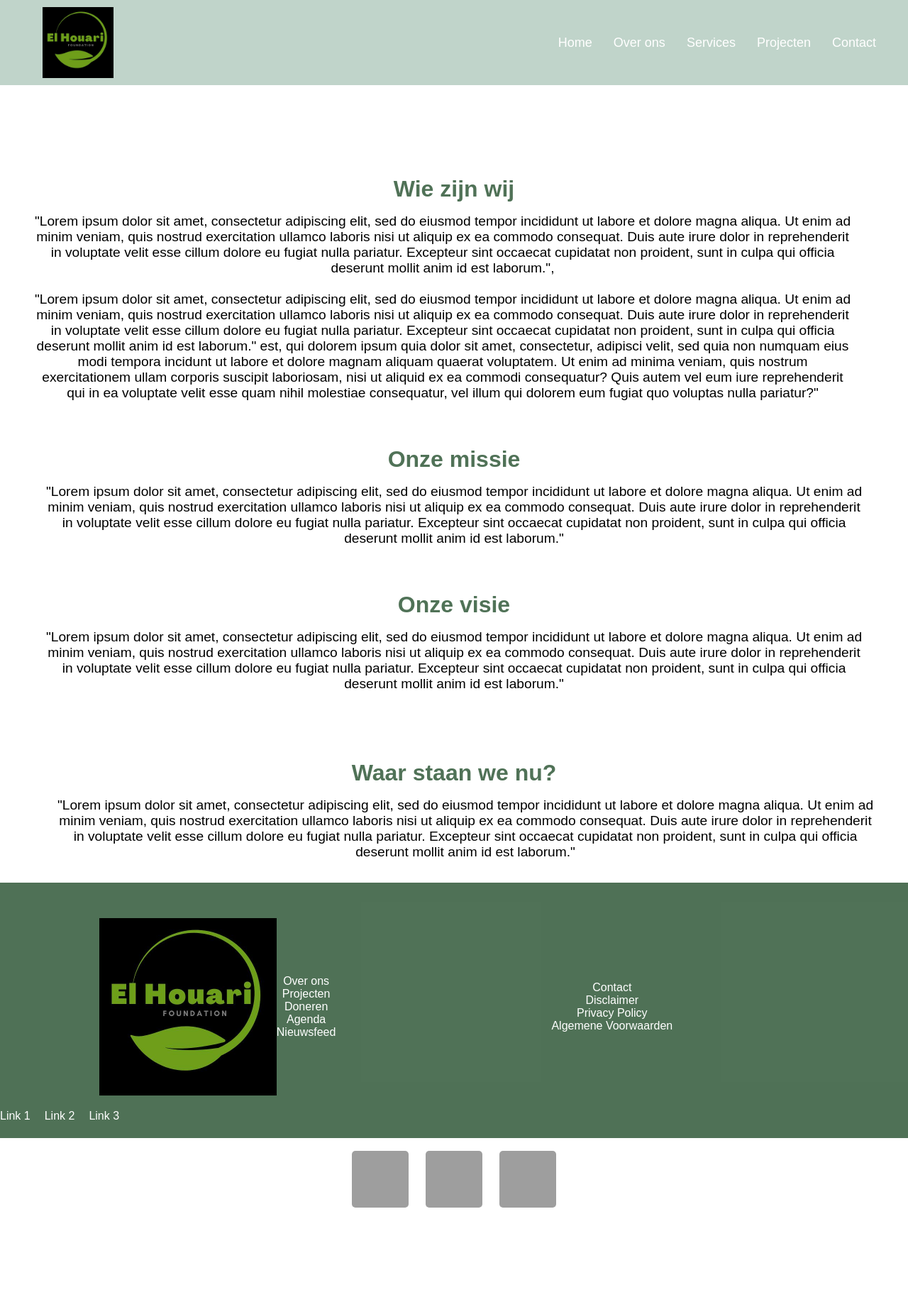
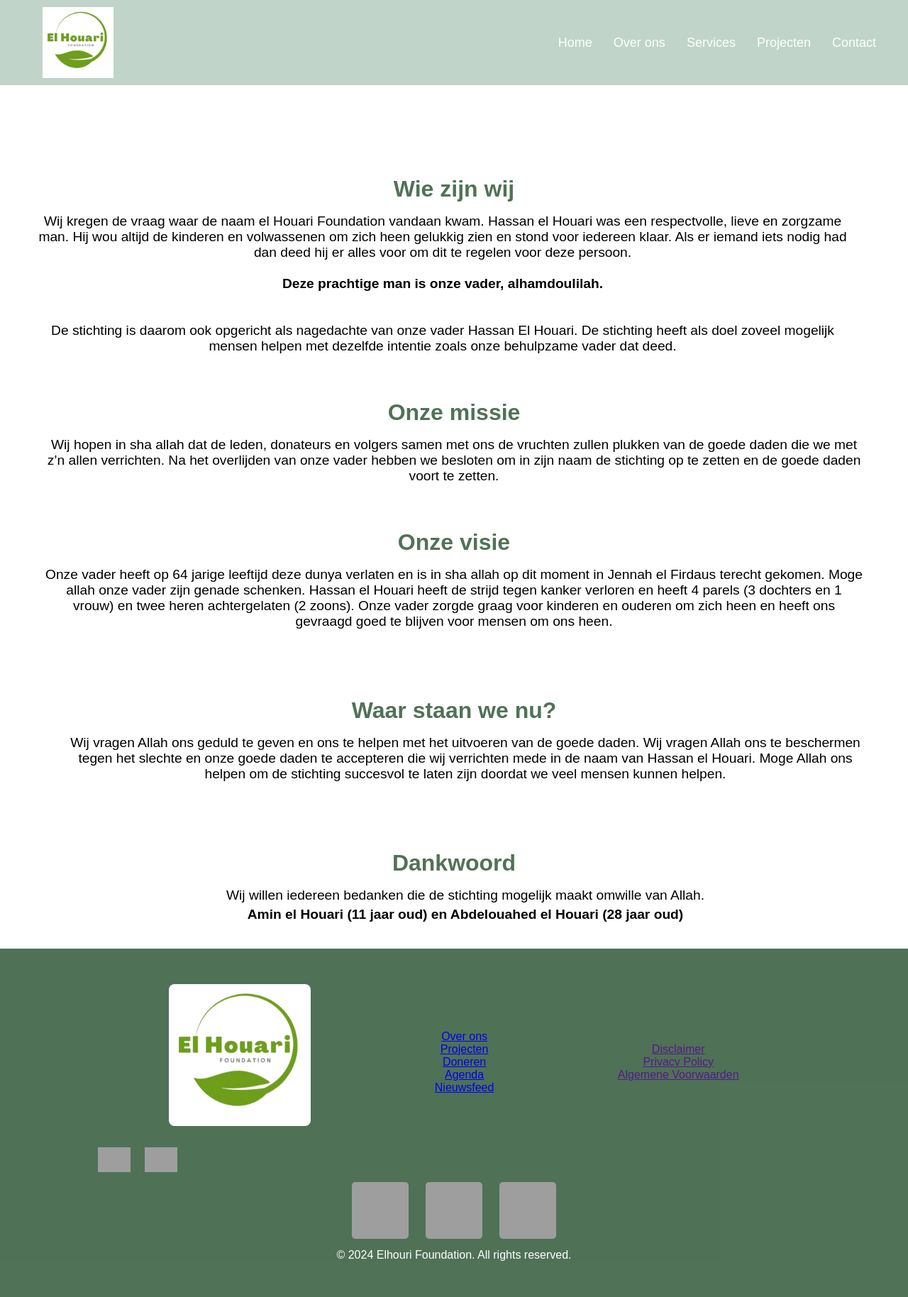
Before and after one commit to Valentstage2024/ElHouariFoundation, a PHP site: page /Aboutus.html in a window 1280 px wide. Shown: the whole page at 71% size. Before the commit the page ends 1702 px from the top, so only its background shows below. Run offline with PHP 8.4, Linux system fonts and the light colour scheme; grey boxes are pictures that could not be loaded.

Commit message:
about us ready

```diff
--- a/Aboutus.html
+++ b/Aboutus.html
@@ -11,7 +11,7 @@
     <header>
         <div class="logo">
             <a href="index.html">
-                <img src="elhouarifoundation.jpeg" alt="Logo" class="logo">
+                <img src="Logo wit.png" alt="Logo" class="logo">
             </a>
         </div>
         <nav>
@@ -27,42 +27,35 @@
 
 <div class="a-container">
     <div class="a-aboutTitle">Wie zijn wij
-        <div class="a-aboutsubTitle">"Lorem ipsum dolor sit amet, consectetur adipiscing elit, sed do eiusmod tempor
-            incididunt ut labore et dolore magna aliqua. Ut enim ad minim veniam, quis nostrud exercitation ullamco
-            laboris nisi ut aliquip ex ea commodo consequat. Duis aute irure dolor in reprehenderit in voluptate velit
-             esse cillum dolore eu fugiat nulla pariatur. Excepteur sint occaecat cupidatat non proident, sunt in culpa
-              qui officia deserunt mollit anim id est laborum.",<br><br>"Lorem ipsum dolor sit amet, consectetur adipiscing elit, sed do eiusmod tempor
-              incididunt ut labore et dolore magna aliqua. Ut enim ad minim veniam, quis nostrud exercitation ullamco
-              laboris nisi ut aliquip ex ea commodo consequat. Duis aute irure dolor in reprehenderit in voluptate velit
-               esse cillum dolore eu fugiat nulla pariatur. Excepteur sint occaecat cupidatat non proident, sunt in culpa
-                qui officia deserunt mollit anim id est laborum." est, qui dolorem ipsum quia dolor sit amet, consectetur,
-                adipisci velit, sed quia non numquam eius modi tempora incidunt ut labore et dolore magnam aliquam quaerat
-                voluptatem. Ut enim ad minima veniam, quis nostrum exercitationem ullam corporis suscipit laboriosam, nisi
-                ut aliquid ex ea commodi consequatur? Quis autem vel eum iure reprehenderit qui in ea voluptate velit esse
-                quam nihil molestiae consequatur, vel illum qui dolorem eum fugiat quo voluptas nulla pariatur?"</div>
+        <div class="a-aboutsubTitle">Wij kregen de vraag waar de naam el Houari Foundation vandaan kwam. Hassan el Houari was een respectvolle, lieve en zorgzame man. Hij wou altijd de kinderen en volwassenen om zich heen gelukkig zien en stond voor iedereen klaar. Als er iemand iets nodig had
+            dan deed hij er alles voor om dit te regelen voor deze persoon.
+           <br><br><div class="a-kopjeoverons">Deze prachtige man is onze vader, alhamdoulilah.</div><br><br>
+
+           De stichting is daarom ook opgericht als nagedachte van onze vader Hassan El Houari. De stichting heeft als doel zoveel mogelijk mensen helpen met dezelfde intentie zoals onze behulpzame vader dat deed.
+           </div>
 
                 <div class="a-missieTitle">Onze missie
-                    <div class="a-missieText">"Lorem ipsum dolor sit amet, consectetur adipiscing elit, sed do eiusmod tempor
-                        incididunt ut labore et dolore magna aliqua. Ut enim ad minim veniam, quis nostrud exercitation ullamco
-                        laboris nisi ut aliquip ex ea commodo consequat. Duis aute irure dolor in reprehenderit in voluptate velit
-                         esse cillum dolore eu fugiat nulla pariatur. Excepteur sint occaecat cupidatat non proident, sunt in culpa
-                          qui officia deserunt mollit anim id est laborum."</div>
+                    <div class="a-missieText">
+                        Wij hopen in sha allah dat de leden, donateurs en volgers samen met ons de vruchten zullen plukken van de goede daden die we met z’n allen verrichten. Na het overlijden van onze vader hebben we besloten om in zijn naam de stichting op te zetten en de goede
+                         daden voort te zetten.
+                        </div>
                 </div>
 
                 <div class="a-visieTitle">Onze visie
-                    <div class="a-visieText">"Lorem ipsum dolor sit amet, consectetur adipiscing elit, sed do eiusmod tempor
-                        incididunt ut labore et dolore magna aliqua. Ut enim ad minim veniam, quis nostrud exercitation ullamco
-                        laboris nisi ut aliquip ex ea commodo consequat. Duis aute irure dolor in reprehenderit in voluptate velit
-                         esse cillum dolore eu fugiat nulla pariatur. Excepteur sint occaecat cupidatat non proident, sunt in culpa
-                          qui officia deserunt mollit anim id est laborum."</div>
+                    <div class="a-visieText">Onze vader heeft op 64 jarige leeftijd deze dunya verlaten en is in sha allah op dit moment in Jennah el Firdaus terecht gekomen. Moge allah onze vader zijn genade schenken. Hassan el Houari heeft de strijd tegen kanker verloren en heeft 4 parels (3 dochters
+                        en 1 vrouw) en twee heren achtergelaten (2 zoons). Onze vader zorgde graag voor kinderen en ouderen om zich heen en heeft ons gevraagd goed te blijven voor mensen om ons heen.
+                       </div>
                 </div>
 
                 <div class="a-standTitle">Waar staan we nu?
-                    <div class="a-standText">"Lorem ipsum dolor sit amet, consectetur adipiscing elit, sed do eiusmod tempor
-                        incididunt ut labore et dolore magna aliqua. Ut enim ad minim veniam, quis nostrud exercitation ullamco
-                        laboris nisi ut aliquip ex ea commodo consequat. Duis aute irure dolor in reprehenderit in voluptate velit
-                         esse cillum dolore eu fugiat nulla pariatur. Excepteur sint occaecat cupidatat non proident, sunt in culpa
-                          qui officia deserunt mollit anim id est laborum."</div>
+                    <div class="a-standText">Wij vragen Allah ons geduld te geven en ons te helpen met het uitvoeren van de goede daden. Wij vragen Allah ons te beschermen tegen het slechte en onze goede daden te accepteren die wij verrichten mede in de naam van Hassan el Houari. Moge Allah ons helpen
+                        om de stichting succesvol te laten zijn doordat we veel mensen kunnen helpen.
+                       </div>
+                </div>
+
+                <div class="a-testoTitle">Dankwoord
+                    <div class="a-testoText">Wij willen iedereen bedanken die de stichting mogelijk maakt omwille van Allah. <br><div class="a-aboutusEnd">Amin el Houari (11 jaar oud) en Abdelouahed el Houari (28 jaar oud)</div>
+                       </div>
                 </div>
 
  </div>
@@ -72,34 +65,36 @@
 
     <footer>
         <div class="footer-text">
-            <img id="a-imgfooter" src="elhouarifoundation.jpeg">
+            <img id="a-imgfooter" src="Logo wit.png">
+
             <div class="footer-widget1">
             <div class="footer-widget">
             </div>
-                <div>Over ons</div>
-                <div>Projecten</div>
-                <div>Doneren</div>
-                <div>Agenda</div>
-                <div>Nieuwsfeed</div>
+                <div><a href="Aboutus.html">Over ons</div></a>
+                <div><a href="project.html">Projecten</div></a>
+                <div><a href="doneer.html">Doneren</div></a>
+                <div><a href="agenda.php">Agenda</div></a>
+                <div><a href="newsfeed.html">Nieuwsfeed</div></a>
             </div>
             <div class="r-footer-widget1">
                 <div class="r-footer-widget">
-                <div>Contact</div>
-                <div>Disclaimer</div>
-                <div>Privacy Policy</div>
-                <div>Algemene Voorwaarden</div>
+                <div><a href="">Disclaimer</div></a>
+                <div><a href="">Privacy Policy</div></a>
+                <div><a href="">Algemene Voorwaarden</div></a>
+            </div>
                 </div>
             </div>
 
         </div>
 
-        <div class="footer-links">
-            <ul>
-                <li><a href="#">Link 1</a></li>
-                <li><a href="#">Link 2</a></li>
-                <li><a href="#">Link 3</a></li>
-            </ul>
-        </div>
+        <div class="footer-socials">
+            <a href="https://www.instagram.com" target="_blank">
+                <img src="https://upload.wikimedia.org/wikipedia/commons/thumb/e/e7/Instagram_logo_2016.svg/2048px-Instagram_logo_2016.svg.png" alt="Instagram" class="social-icon">
+            </a>
+            <a href="https://www.tiktok.com" target="_blank">
+                <img src="https://cdn.pixabay.com/photo/2021/01/30/06/42/tiktok-5962992_1280.png" alt="TikTok" class="social-icon">
+            </a>
+        </div>
 
         <div class="footer-photos">
             <img src="photo1.jpg" alt="Photo 1">
--- a/style.css
+++ b/style.css
@@ -693,62 +693,6 @@
 }
 
 
-/* Footer */
-footer {
-    background-color: #083812b5;
-    color: white;
-    padding: 50px 0;
-    text-align: center;
-    position: relative;
-    bottom: 0;
-    left: 0;
-    width: 100%;
-    margin-top: 2rem;
-    height: 45vh;
-}
-
-.footer-text {
-    display: flex;
-    justify-content: center;
-    margin-left: -12rem;
-}
-
-.footer-text h2 {
-    font-size: 2em;
-    margin-bottom: 10px;
-}
-
-.footer-text p {
-    font-size: 1.2em;
-}
-
-.footer-links ul {
-    list-style: none;
-    margin-bottom: 30px;
-    display: flex;
-    flex-direction: row;
-    justify-content: flex-start;
-}
-
-.footer-links ul li {
-    display: inline;
-}
-
-.footer-links ul li a {
-    color: white;
-    text-decoration: none;
-}
-
-.footer-photos img {
-    width: 80px;
-    height: 80px;
-    margin: 10px;
-    border-radius: 5px;
-    object-fit: cover;
-}
-
-
-
 @media (max-width: 768px) {
     .sponsor-list {
         justify-content: flex-start; /* Zorg ervoor dat de items aan de linkerkant beginnen */
@@ -1479,52 +1423,6 @@
 }
 
 
-/* Footer */
-footer {
-    background-color: #083812b5;
-    color: white;
-    padding: 50px 0;
-    text-align: center;
-}
-
-.footer-text {
-    margin-bottom: 20px;
-}
-
-.footer-text h2 {
-    font-size: 2em;
-    margin-bottom: 10px;
-}
-
-.footer-text p {
-    font-size: 1.2em;
-}
-
-.footer-links ul {
-    list-style: none;
-    margin-bottom: 30px;
-}
-
-.footer-links ul li {
-    display: inline;
-    margin-right: 20px;
-}
-
-.footer-links ul li a {
-    color: white;
-    text-decoration: none;
-}
-
-.footer-photos img {
-    width: 80px;
-    height: 80px;
-    margin: 10px;
-    border-radius: 5px;
-    object-fit: cover;
-}
-
-
-
 @media (max-width: 768px) {
     .sponsor-list {
         justify-content: flex-start; /* Zorg ervoor dat de items aan de linkerkant beginnen */
@@ -1628,6 +1526,10 @@
     /* height: 100vh; */
 }
 
+.a-kopjeoverons{
+    font-weight: bold;
+}
+
 .a-aboutTitle{
     font-size: 2rem;
     color: #083812b5;
@@ -1707,28 +1609,127 @@
     margin-left: 2rem;
 }
 
+.a-testoTitle{
+    font-size: 2rem;
+    color: #083812b5;
+    font-weight: bold;
+    text-align: center;
+    display: flex;
+    flex-direction: column;
+    align-items: center;
+    margin-top: 6rem;
+}
+
+.a-testoText{
+    font-weight: normal;
+    color: black;
+    font-size: 1.2rem;
+    text-align: center;
+    max-width: 60em;
+    margin-top: 1rem;
+    margin-left: 2rem;
+}
+
+
+.footer-socials {
+    display: flex;
+    justify-content: flex-start; /* Zorgt ervoor dat de iconen naar links worden uitgelijnd */
+    margin-top: 10px;
+    margin-left: 8rem;
+}
+
+.footer-socials a {
+    margin: 0 10px;
+}
+
+.footer-socials .social-icon {
+    width: 46px; /* Stel de breedte in op 30px */
+    height: auto; /* Houdt de aspect ratio van de afbeelding */
+    transition: transform 0.3s ease; /* Voegt een overgang toe voor hover effect */
+}
+
+.footer-socials .social-icon:hover {
+    transform: scale(1.1); /* Vergroot de afbeelding bij hover */
+}
+
+.a-aboutusEnd{
+    font-weight: bold;
+    margin: 5px;
+}
+
 #a-imgfooter{
-    display: flex;
-    width: 250px;
+    width: 200px;
+    border-radius: 8px;
+    margin-bottom: 20px; /* Voeg wat ruimte toe tussen de afbeelding en de socials */
 }
 
 .footer-widget{
-    display: flex;
-    justify-content: center;
+   display: flex;
+
+}
+
+.footer-widget1{
+margin-right: 1erm;
+}
+
+.r-footer-widget1{
+
+}
+
+.r-footer-widget1{
+    display: flex;
+    flex-direction: column;
+    align-items: flex-start;
+
+}
+
+
+footer {
+    background-color: #083812b5;
+    color: white;
+    padding: 50px 0;
+    text-align: center;
+    width: 100%;
+    margin-top: 2rem;
+}
+
+.footer-text {
+    display: flex;
+    justify-content: space-evenly;
     align-items: center;
-
-}
-
-.footer-widget1{
- display: flex;
- flex-direction: column;
- justify-content: center;
- align-items: center;
- margin-right: 19rem;
-}
-
-.r-footer-widget1{
-    display: flex;
-    justify-content: center;
-    align-items: center;
-}
+    padding: 0 5%;
+}
+
+.footer-text h2 {
+    font-size: 2em;
+    margin-bottom: 10px;
+}
+
+.footer-text p {
+    font-size: 1.2em;
+}
+
+.footer-links ul {
+    list-style: none;
+    margin-bottom: 30px;
+    display: flex;
+    flex-direction: row;
+    justify-content: flex-start;
+}
+
+.footer-links ul li {
+    display: inline;
+}
+
+.footer-links ul li a {
+    color: white;
+    text-decoration: none;
+}
+
+.footer-photos img {
+    width: 80px;
+    height: 80px;
+    margin: 10px;
+    border-radius: 5px;
+    object-fit: cover;
+}
```
